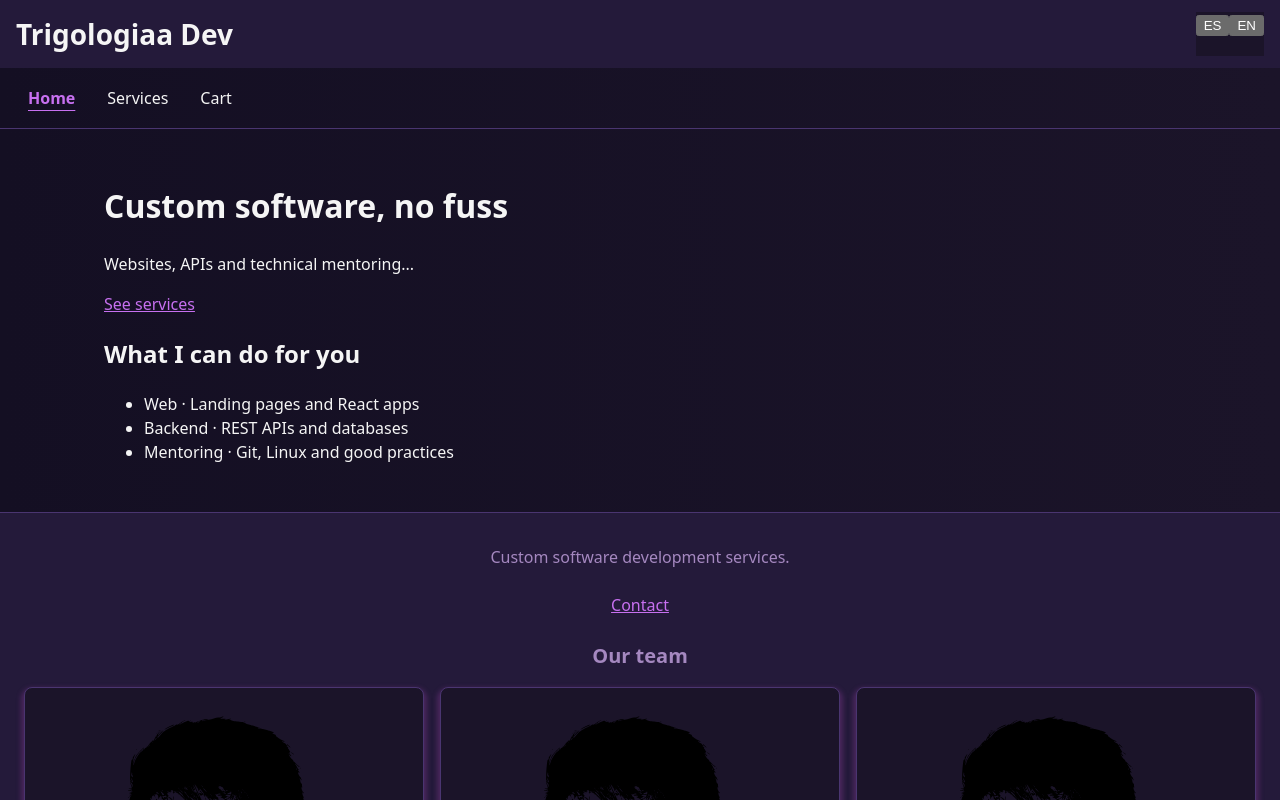
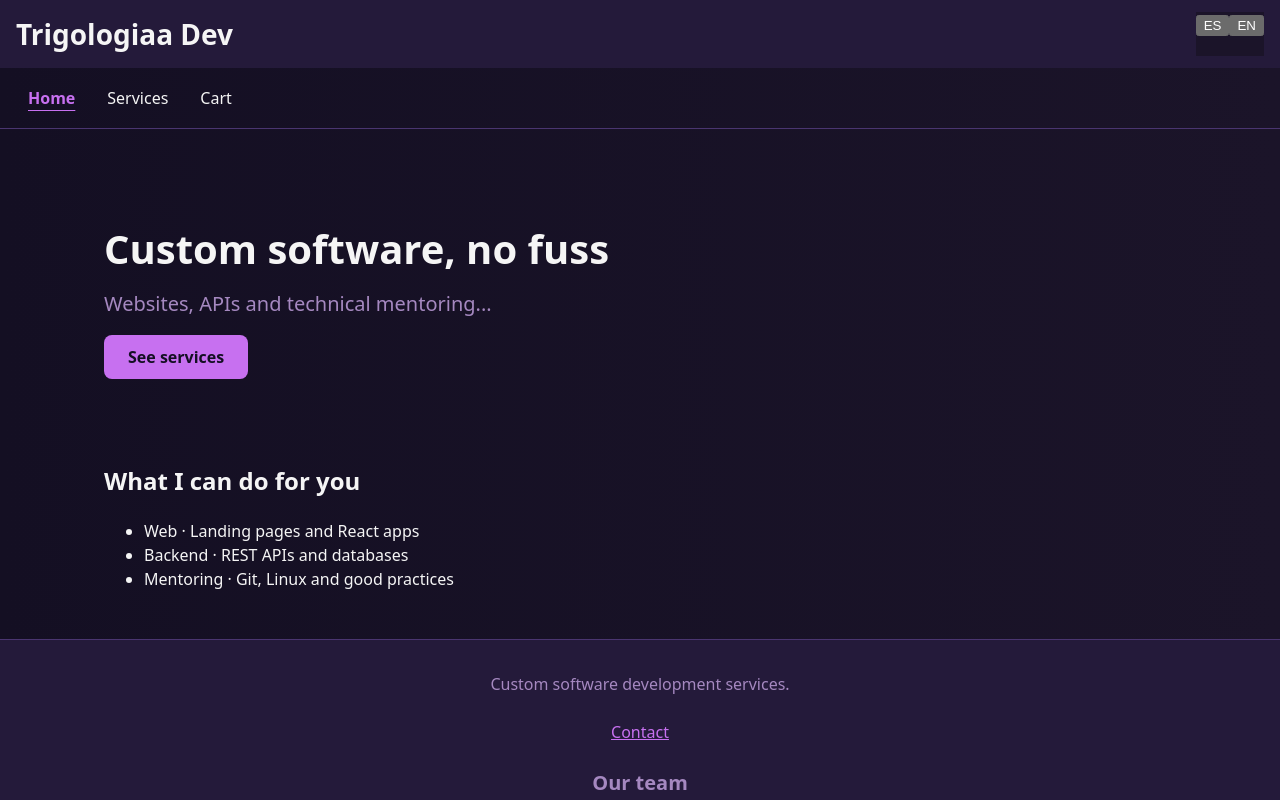
Before and after one commit to trigologiaa/frontend, a React (Vite) app: page / in a window 1280 px wide. Shown: the top 800 px of the page. Built offline with nearby package versions, Linux system fonts and the light colour scheme.

Commit message:
style(home): style the landing page

```diff
--- a/src/features/home/pages/Home.jsx
+++ b/src/features/home/pages/Home.jsx
@@ -1,21 +1,33 @@
 import { useTranslation } from "react-i18next";
 import { Link } from "react-router-dom";
 import { useDocumentTitle } from "../../../shared/useDocumentTitle";
+import styles from "./Home.module.css";
 
 export function Home() {
 	const { t } = useTranslation();
 	useDocumentTitle("Trigologiaa Dev");
 	return (
 		<>
-			<h1>{t("home.title")}</h1>
-			<p>{t("home.pitch")}</p>
-			<Link to="/servicios">{t("home.cta")}</Link>
-			<section aria-labelledby="highlights-title">
-				<h2 id="highlights-title">{t("home.highlights.title")}</h2>
-				<ul>
-					<li>{t("home.highlights.web")}</li>
-					<li>{t("home.highlights.backend")}</li>
-					<li>{t("home.highlights.mentoring")}</li>
+			<div className={styles.hero}>
+				<h1 className={styles.title}>{t("home.title")}</h1>
+				<p className={styles.pitch}>{t("home.pitch")}</p>
+				<Link to="/servicios" className={styles.cta}>
+					{t("home.cta")}
+				</Link>
+			</div>
+			<section
+				aria-labelledby="highlights-title"
+				className={styles.hightlights}
+			>
+				<h2 id="highlights-title" className={styles.hightlightsTitle}>
+					{t("home.highlights.title")}
+				</h2>
+				<ul className={styles.hightlightsList}>
+					<li className={styles.hightlight}>{t("home.highlights.web")}</li>
+					<li className={styles.hightlight}>{t("home.highlights.backend")}</li>
+					<li className={styles.hightlight}>
+						{t("home.highlights.mentoring")}
+					</li>
 				</ul>
 			</section>
 		</>
--- /dev/null
+++ b/src/features/home/pages/Home.module.css
@@ -0,0 +1,72 @@
+.hero {
+	display: flex;
+	flex-direction: column;
+	align-items: flex-start;
+	gap: var(--space-4);
+	padding: var(--space-8) 0;
+}
+
+.title {
+	margin: 0;
+	font-size: var(--font-size-xl);
+	line-height: 1.2;
+}
+
+.pitch {
+	margin: 0;
+	max-width: 40rem;
+	font-size: var(--font-size-lg);
+	color: var(--color-muted);
+}
+
+.cta {
+	display: inline-flex;
+	align-items: center;
+	min-height: 2.75rem;
+	padding: 0 var(--space-6);
+	font-weight: 600;
+	color: var(--color-primary-contrast);
+	text-decoration: none;
+	background: var(--color-primary);
+	border-radius: var(--radius);
+}
+
+.highlights {
+	display: flex;
+	flex-direction: column;
+	gap: var(--space-4);
+}
+
+.highlightsTitle {
+	margin: 0;
+	font-size: var(--font-size-lg);
+}
+
+.highlightsList {
+	display: grid;
+	gap: var(--space-4);
+	margin: 0;
+	padding: 0;
+	list-style: none;
+}
+
+.highlight {
+	padding: var(--space-4);
+	background: var(--color-surface);
+	border: 1px solid var(--color-border);
+	border-radius: var(--radius);
+}
+
+@media (min-width: 48rem) {
+	.hero {
+		padding: calc(var(--space-8) * 2) 0;
+	}
+
+	.title {
+		font-size: 2.5rem;
+	}
+
+	.highlightsList {
+		grid-template-columns: repeat(3, 1fr);
+	}
+}
```
Also changed, not shown: 1 other file (tests, documents, lock files or other folders).
